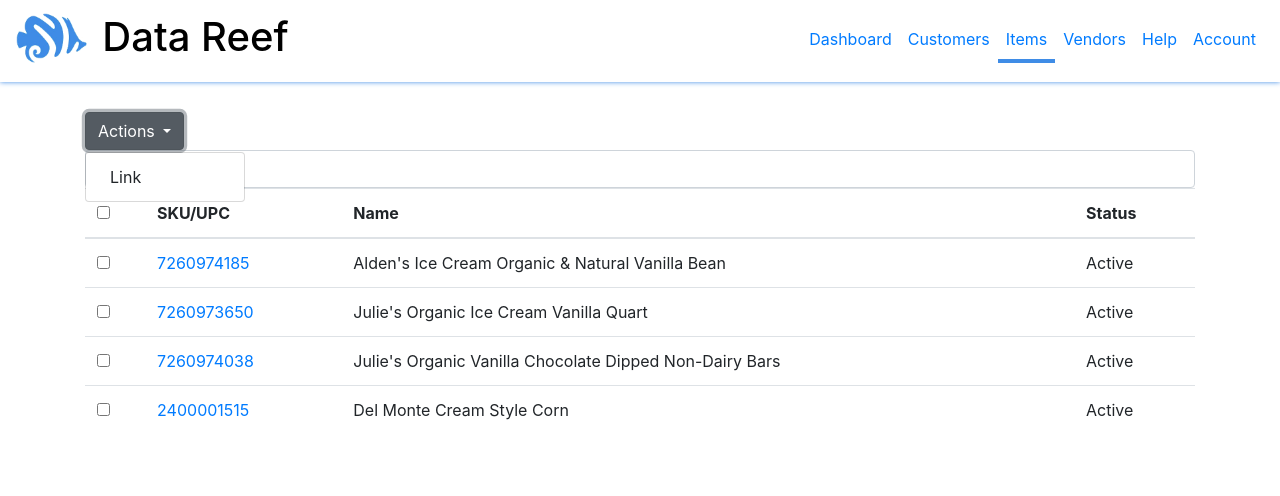
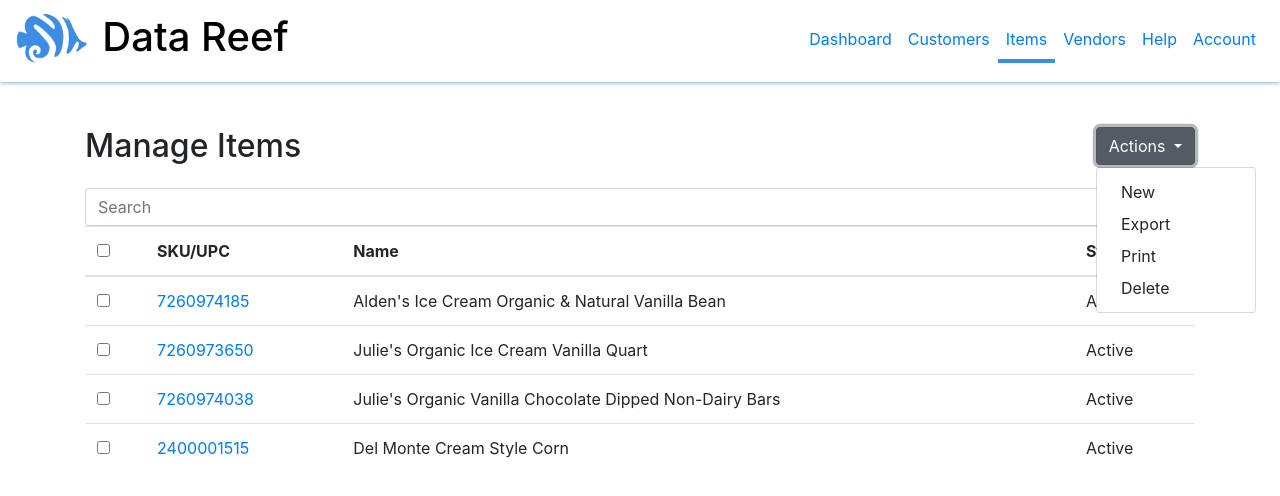
Before and after one commit to nicholasbarger/reef-web, an Angular app: page /items in a window 1280 px wide. Both pictures are taken after a click on the button "Actions". Shown: the top 496 px of the page. Built offline with nearby package versions, Linux system fonts and the light colour scheme.

Commit message:
Minor tweaks to action menu on item list page

```diff
--- a/src/app/components/action-menu/action-menu-item.ts
+++ b/src/app/components/action-menu/action-menu-item.ts
@@ -1,6 +1,6 @@
 export class ActionMenuItem {
     constructor(
         public label: string,
-        public link: string
+        public url: string
     ) { }
 }
--- a/src/app/components/action-menu/action-menu.component.html
+++ b/src/app/components/action-menu/action-menu.component.html
@@ -3,6 +3,6 @@
     Actions
   </button>
   <div class="dropdown-menu" aria-labelledby="action-menu">
-    <a class="dropdown-item" href="#">Link</a>
+    <a class="dropdown-item" href="{{item.url}}" *ngFor="let item of list">{{item.label}}</a>
   </div>
 </div>
--- a/src/app/pages/item-list-page/item-list-page.component.html
+++ b/src/app/pages/item-list-page/item-list-page.component.html
@@ -1,5 +1,6 @@
-<div class="page-header">
-  <app-action-menu list="actionMenuItems"></app-action-menu>
+<div class="page-header clearfix">
+  <h2 class="float-left">Manage Items</h2>
+  <app-action-menu [list]="actionMenuItems" class="float-right"></app-action-menu>
 </div>
 
 <form class="form">
--- a/src/styles.css
+++ b/src/styles.css
@@ -1 +1,5 @@
 /* You can add global styles to this file, and also import other style files */
+.page-header {
+    padding-top: 15px;
+    padding-bottom: 15px;
+}
```
